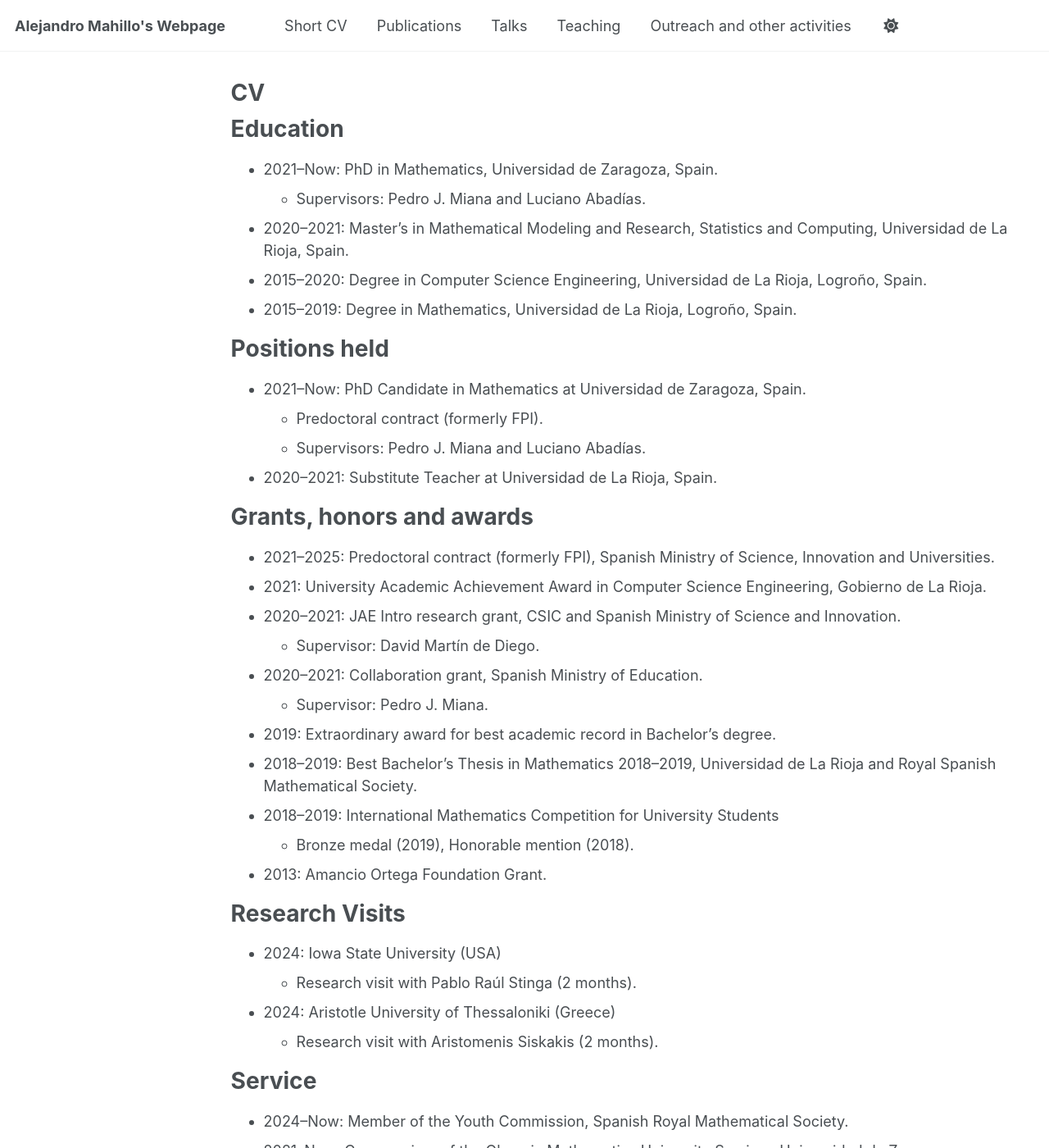
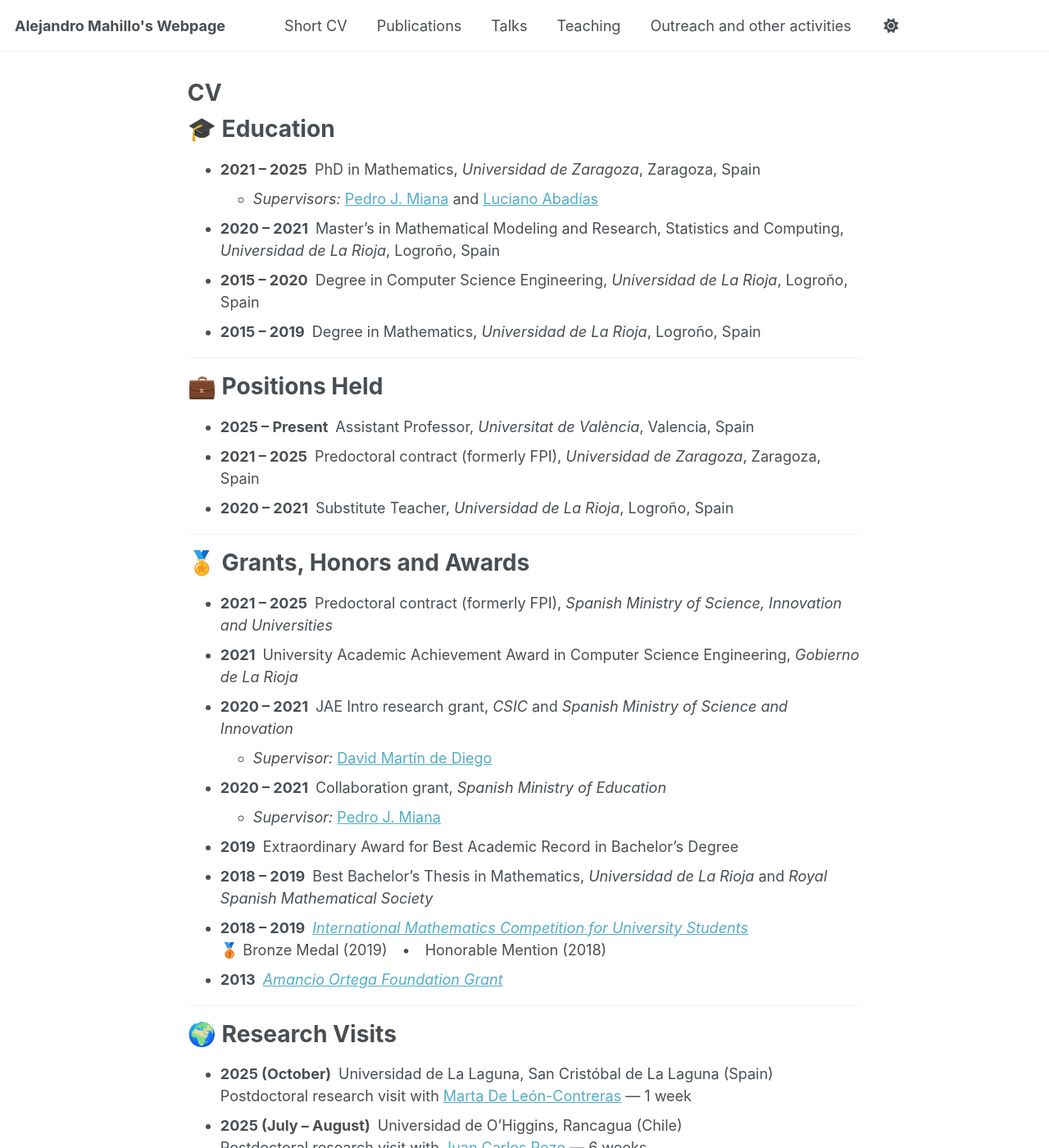
Before and after one commit to alejandro-mahillo/alejandro-mahillo.github.io, a Jekyll site: the page built from _pages/cv.md, in a window 1280 px wide and 1400 px high. Shown: the whole window at 82% size. Built offline with Jekyll 4.4.1, drawn with Linux system fonts in a browser that asks for light colours; a script that is not in the unit is left out; some of the changed text lies outside the part shown.

Commit message:
Archive modified to be better entered and CV updated

```diff
--- a/_pages/cv.md
+++ b/_pages/cv.md
@@ -9,44 +9,56 @@ redirect_from:
 
 {% include base_path %}
 
-Education
-======
-* 2021–Now: PhD in Mathematics, Universidad de Zaragoza, Spain.
-  * Supervisors: Pedro J. Miana and Luciano Abadías.
-* 2020–2021: Master's in Mathematical Modeling and Research, Statistics and Computing, Universidad de La Rioja, Spain.
-* 2015–2020: Degree in Computer Science Engineering, Universidad de La Rioja, Logroño, Spain.
-* 2015–2019: Degree in Mathematics, Universidad de La Rioja, Logroño, Spain.
+# 🎓 Education
 
-Positions held
-======
-* 2021–Now: PhD Candidate in Mathematics at Universidad de Zaragoza, Spain.
-  * Predoctoral contract (formerly FPI).
-  * Supervisors: Pedro J. Miana and Luciano Abadías.
-* 2020–2021: Substitute Teacher at Universidad de La Rioja, Spain.
+- **2021 – 2025** PhD in Mathematics, *Universidad de Zaragoza*, Zaragoza, Spain
+    - *Supervisors:* [Pedro J. Miana](https://www.researchgate.net/profile/Pedro-Miana) and [Luciano Abadías](https://www.researchgate.net/profile/Luciano-Abadias)
+- **2020 – 2021** Master’s in Mathematical Modeling and Research, Statistics and Computing, *Universidad de La Rioja*, Logroño, Spain
+- **2015 – 2020** Degree in Computer Science Engineering, *Universidad de La Rioja*, Logroño, Spain
+- **2015 – 2019** Degree in Mathematics, *Universidad de La Rioja*, Logroño, Spain
 
-Grants, honors and awards
-======
-* 2021–2025: Predoctoral contract (formerly FPI), Spanish Ministry of Science, Innovation and Universities.
-* 2021: University Academic Achievement Award in Computer Science Engineering, Gobierno de La Rioja.
-* 2020–2021: JAE Intro research grant, CSIC and Spanish Ministry of Science and Innovation.
-  * Supervisor: David Martín de Diego.
-* 2020–2021: Collaboration grant, Spanish Ministry of Education.
-  * Supervisor: Pedro J. Miana.
-* 2019: Extraordinary award for best academic record in Bachelor's degree.
-* 2018–2019: Best Bachelor's Thesis in Mathematics 2018–2019, Universidad de La Rioja and Royal Spanish Mathematical Society.
-* 2018–2019: International Mathematics Competition for University Students
-  * Bronze medal (2019), Honorable mention (2018).
-* 2013: Amancio Ortega Foundation Grant.
+---
 
-Research Visits
-======
-* 2024: Iowa State University (USA)
-  * Research visit with Pablo Raúl Stinga (2 months).
-* 2024: Aristotle University of Thessaloniki (Greece)
-  * Research visit with Aristomenis Siskakis (2 months).
+# 💼 Positions Held
 
-Service
-======
-* 2024–Now: Member of the Youth Commission, Spanish Royal Mathematical Society.
-* 2021–Now: Co-organizer of the Olympic Mathematics University Seminar, Universidad de Zaragoza.
-* 2020–2025: Organizer of the PhD Seminar IUMA, Universidad de Zaragoza.
+- **2025 – Present** Assistant Professor, *Universitat de València*, Valencia, Spain
+- **2021 – 2025** Predoctoral contract (formerly FPI), *Universidad de Zaragoza*, Zaragoza, Spain
+- **2020 – 2021** Substitute Teacher, *Universidad de La Rioja*, Logroño, Spain
+
+---
+
+# 🏅 Grants, Honors and Awards
+
+- **2021 – 2025** Predoctoral contract (formerly FPI), *Spanish Ministry of Science, Innovation and Universities*
+- **2021** University Academic Achievement Award in Computer Science Engineering, *Gobierno de La Rioja*
+- **2020 – 2021** JAE Intro research grant, *CSIC* and *Spanish Ministry of Science and Innovation*
+    - *Supervisor:* [David Martín de Diego](https://www.icmat.es/people/dmartin/)
+- **2020 – 2021** Collaboration grant, *Spanish Ministry of Education*
+    - *Supervisor:* [Pedro J. Miana](https://www.researchgate.net/profile/Pedro-Miana)
+- **2019** Extraordinary Award for Best Academic Record in Bachelor’s Degree
+- **2018 – 2019** Best Bachelor’s Thesis in Mathematics, *Universidad de La Rioja* and *Royal Spanish Mathematical Society*
+- **2018 – 2019** [*International Mathematics Competition for University Students*](https://imc-math.org.uk/)
+    🥉 Bronze Medal (2019) • Honorable Mention (2018)
+- **2013** [*Amancio Ortega Foundation Grant*](https://becas.faortega.org/)
+
+---
+
+# 🌍 Research Visits
+
+- **2025 (October)** Universidad de La Laguna, San Cristóbal de La Laguna (Spain)
+    Postdoctoral research visit with [Marta De León-Contreras](https://www.researchgate.net/profile/Marta-Leon-Contreras) — 1 week
+- **2025 (July – August)** Universidad de O’Higgins, Rancagua (Chile)
+    Postdoctoral research visit with [Juan Carlos Pozo](https://sites.google.com/uchile.cl/juan-carlos-pozo/jc-pozo) — 6 weeks
+- **2024 (September – October)** Iowa State University (USA)
+    PhD research visit with [Pablo Raúl Stinga](https://pabloraulstinga.github.io/) — 7 weeks
+- **2024 (May – June)** Aristotle University of Thessaloniki (Greece)
+    PhD research visit with [Aristomenis Siskakis](https://math.auth.gr/en/member/siskakis-aristomenis/) — 7 weeks
+
+---
+
+# 🤝 Service
+
+- **2024 – Present** Member, *Youth Commission*, *Spanish Royal Mathematical Society*
+- **2023 – Present** Professor, *Virtual Workshop of the RSME*, *Spanish Royal Mathematical Society*
+- **2021 – 2025** Co-organizer, *Olympic Mathematics University Seminar*, *Universidad de Zaragoza*
+- **2020 – 2025** Organizer, *PhD Seminar IUMA*, *Universidad de Zaragoza*
--- a/_sass/layout/_archive.scss
+++ b/_sass/layout/_archive.scss
@@ -10,8 +10,9 @@
   }
 
   @include breakpoint($large) {
-    @include span(10 of 12 last);
-    @include prefix(0.5 of 12);
+    @include span(12 of 12 no-gutters);
+    @include prefix(2 of 12);
+    @include suffix(2 of 12);
   }
 
   a {
```
Also changed, not shown: _pages/about.md (+1 -1 lines).
